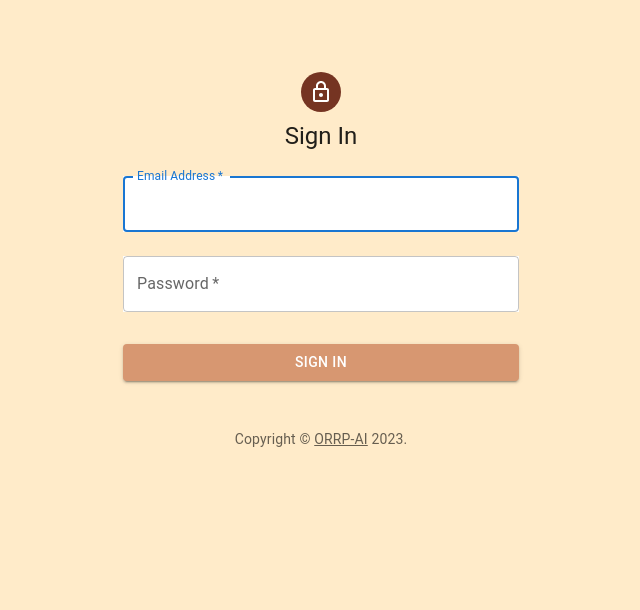
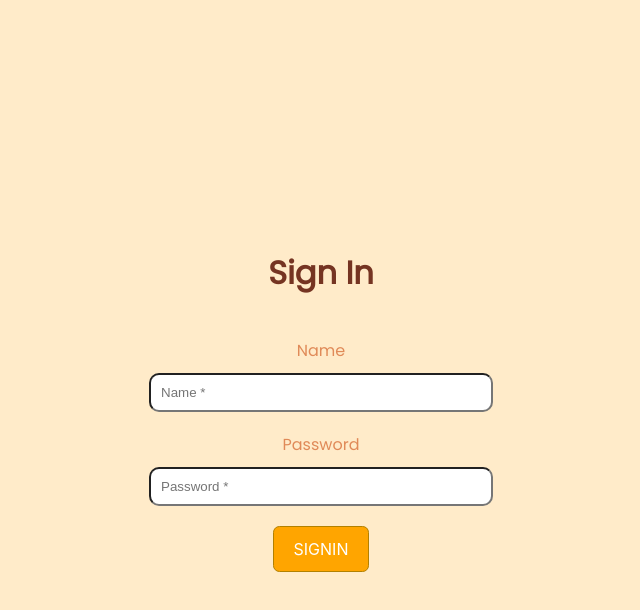
Before and after one commit to dvimukthi/Optimum-Room-Rate-Prediction-System, a React (Create React App) app: page /signin in a window 1280 px wide. Shown: the top 610 px of the page, without its empty margins (319-959 px from the left). Built offline with nearby package versions, Linux system fonts and the light colour scheme; a web font is replaced by a local one.

Commit message:
SignIn Update

```diff
--- a/src/Components/SignIn/SignIn.css
+++ b/src/Components/SignIn/SignIn.css
@@ -1,5 +1,36 @@
 .SignIn__Container {
     display: flex;
+    flex-direction: column;
+    justify-content: center;
+    align-items: center;
     background-color: #FFEBC9;
     height: 100vh;
 }
+
+.SignIn__Container h1 {
+    color: #753422;
+    font-family: 'Poppins', sans-serif;
+}
+
+.SignIn__Container label {
+    color: #e08a58;
+    font-family: 'Poppins', sans-serif;
+    margin-top: 20px;
+}
+
+.SignIn__Btn {
+    margin-top: 20px;
+    width: "20rem";
+    color: white;
+    background: orange;
+    padding: 0.75rem 1.2rem;
+    border-radius: 0.4rem;
+    cursor: pointer;
+    border: 1px solid rgb(178, 128, 0);
+}
+
+.SignIn__Btn:hover {
+    background: orange;
+    color: black;
+    border: 1px solid black;
+}
--- a/src/Components/SignIn/SignIn.js
+++ b/src/Components/SignIn/SignIn.js
@@ -1,114 +1,56 @@
-import * as React from "react";
+import React, { useState } from "react";
 import "./SignIn.css";
-import Avatar from "@mui/material/Avatar";
-import Button from "@mui/material/Button";
-import CssBaseline from "@mui/material/CssBaseline";
-import TextField from "@mui/material/TextField";
-import Link from "@mui/material/Link";
-import Box from "@mui/material/Box";
-import LockOutlinedIcon from "@mui/icons-material/LockOutlined";
-import Typography from "@mui/material/Typography";
-import Container from "@mui/material/Container";
-import { createTheme, ThemeProvider } from "@mui/material/styles";
-// import axios from "axios";
+import axios from "axios";
 
-function Copyright(props) {
-  return (
-    <Typography
-      variant="body2"
-      color="text.secondary"
-      align="center"
-      {...props}
-    >
-      {"Copyright © "}
-      <Link color="inherit" href="https://ORRP-AI.com">
-        ORRP-AI
-      </Link>{" "}
-      {new Date().getFullYear()}
-      {"."}
-    </Typography>
-  );
-}
+function SignIn() {
+  const [SignInName, setSignInName] = useState("");
+  const [SignInPassword, setSignInPassword] = useState("");
 
-const theme = createTheme();
-
-export default function SignIn() {
-  const handleSubmit = (event) => {
-    event.preventDefault();
-    const data = new FormData(event.currentTarget);
-    console.log({
-      email: data.get("email"),
-      password: data.get("password"),
+  const signin = async (e) => {
+    e.preventDefault();
+    const response = await axios.post("http://localhost:3001/signin", {
+      SignInName,
+      SignInPassword,
     });
+    console.log(response);
   };
 
   return (
     <div className="SignIn__Container">
-      <ThemeProvider theme={theme}>
-        <Container component="main" maxWidth="xs">
-          <CssBaseline />
-          <Box
-            sx={{
-              marginTop: 8,
-              display: "flex",
-              flexDirection: "column",
-              alignItems: "center",
-            }}
-          >
-            <Avatar sx={{ m: 1, bgcolor: "#753422" }}>
-              <LockOutlinedIcon />
-            </Avatar>
-            <Typography component="h1" variant="h5">
-              Sign In
-            </Typography>
-            <Box
-              component="form"
-              onSubmit={handleSubmit}
-              noValidate
-              sx={{ mt: 1 }}
-            >
-              <TextField
-                margin="normal"
-                required
-                fullWidth
-                id="email"
-                label="Email Address"
-                name="email"
-                autoComplete="email"
-                autoFocus
-                sx={{ backgroundColor: "white" }}
-              />
-              <TextField
-                margin="normal"
-                required
-                fullWidth
-                name="password"
-                label="Password"
-                type="password"
-                id="password"
-                autoComplete="current-password"
-                sx={{ backgroundColor: "white" }}
-              />
-              <Button
-                type="submit"
-                fullWidth
-                variant="contained"
-                sx={{
-                  mt: 3,
-                  mb: 2,
-                  background: "#D79771",
-                  "&:hover": {
-                    background: "#753422",
-                  },
-                }}
-              >
-                Sign In
-              </Button>
-            </Box>
-          </Box>
-          <Copyright sx={{ mt: 4 }} />
-        </Container>
-      </ThemeProvider>
+      <h1>Sign In</h1>
+      <label>Name</label>
+      <input
+        type="text"
+        value={SignInName}
+        onChange={(e) => setSignInName(e.target.value)}
+        placeholder="Name *"
+        style={{
+          backgroundColor: "white",
+          padding: "10px",
+          width: "20rem",
+          borderRadius: "10px",
+          marginTop: "10px",
+        }}
+      />
+      <label>Password</label>
+      <input
+        type="password"
+        value={SignInPassword}
+        onChange={(e) => setSignInPassword(e.target.value)}
+        placeholder="Password *"
+        style={{
+          backgroundColor: "white",
+          padding: "10px",
+          width: "20rem",
+          borderRadius: "10px",
+          marginTop: "10px",
+        }}
+      />
+      <div className="SignUp__Btn" onClick={signin}>
+        SIGNIN
+      </div>
     </div>
   );
 }
+
+export default SignIn;
```
